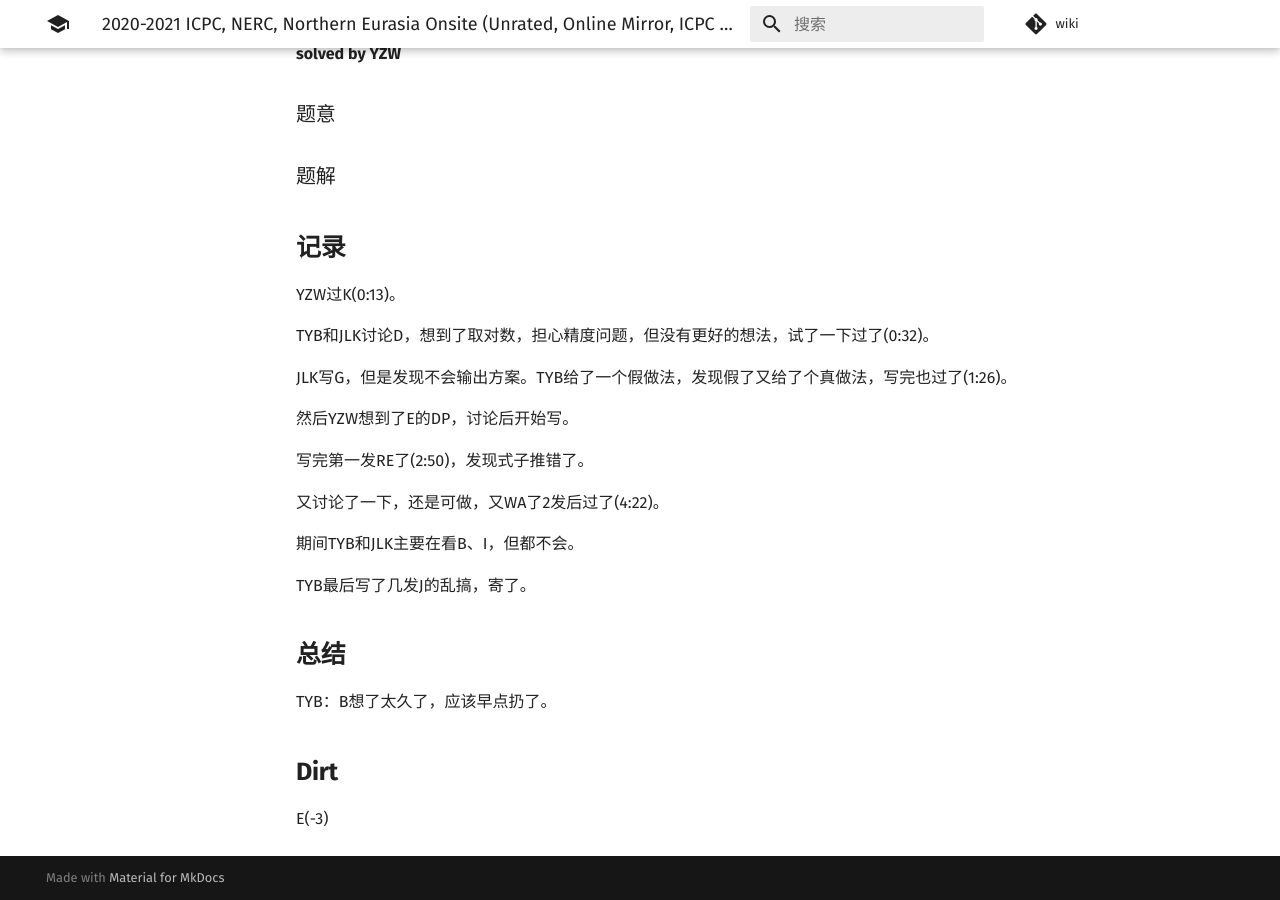
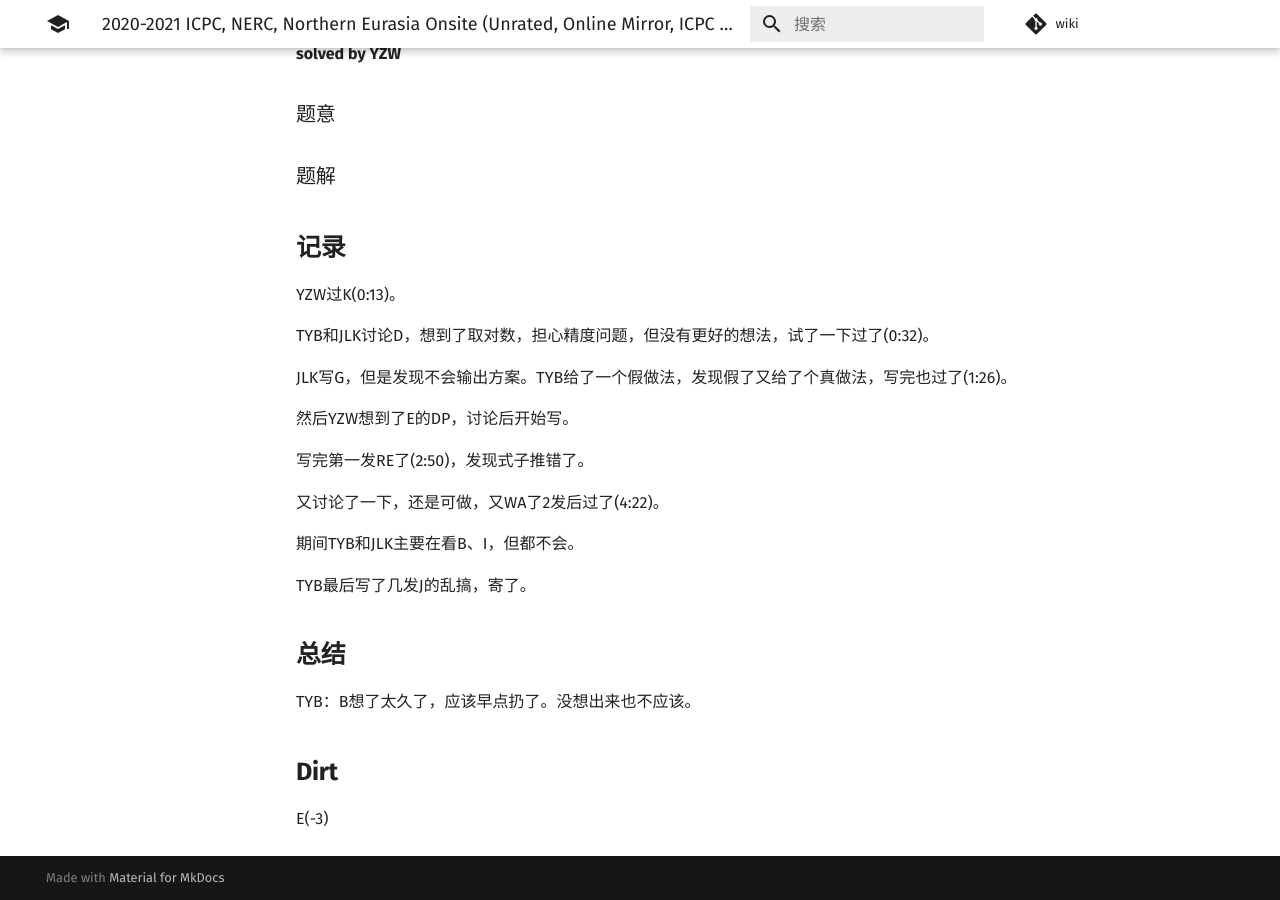
Before and after one commit to PoorMath/PoorMath.github.io, an MkDocs documentation site: the page built from docs/contest/20211031 2020-2021 NERC.md, in a window 1280 px wide and 900 px high, scrolled down 3304 px. Built offline with MkDocs 1.6.1 and Material for MkDocs 9.7.7, drawn with Linux system fonts in a browser that asks for light colours; comment, search, counter and statistics services are not loaded.

Commit message:
Update and rename 2020-2021 ICPC, NERC, Northern Eurasia Onsite (Unrated, Online Mirror, ICPC Rules, Teams Preferred).md to 20211031 2020-2021 NERC.md

```diff
--- a/docs/contest/2020-2021 ICPC, NERC, Northern Eurasia Onsite (Unrated, Online Mirror, ICPC Rules, Teams Preferred).md
+++ b/docs/contest/20211031 2020-2021 NERC.md
@@ -162,7 +162,7 @@ TYB最后写了几发J的乱搞，寄了。
 
 ## **总结**
 
-TYB：B想了太久了，应该早点扔了。
+TYB：B想了太久了，应该早点扔了。没想出来也不应该。
 
 ## **Dirt**
 
```
